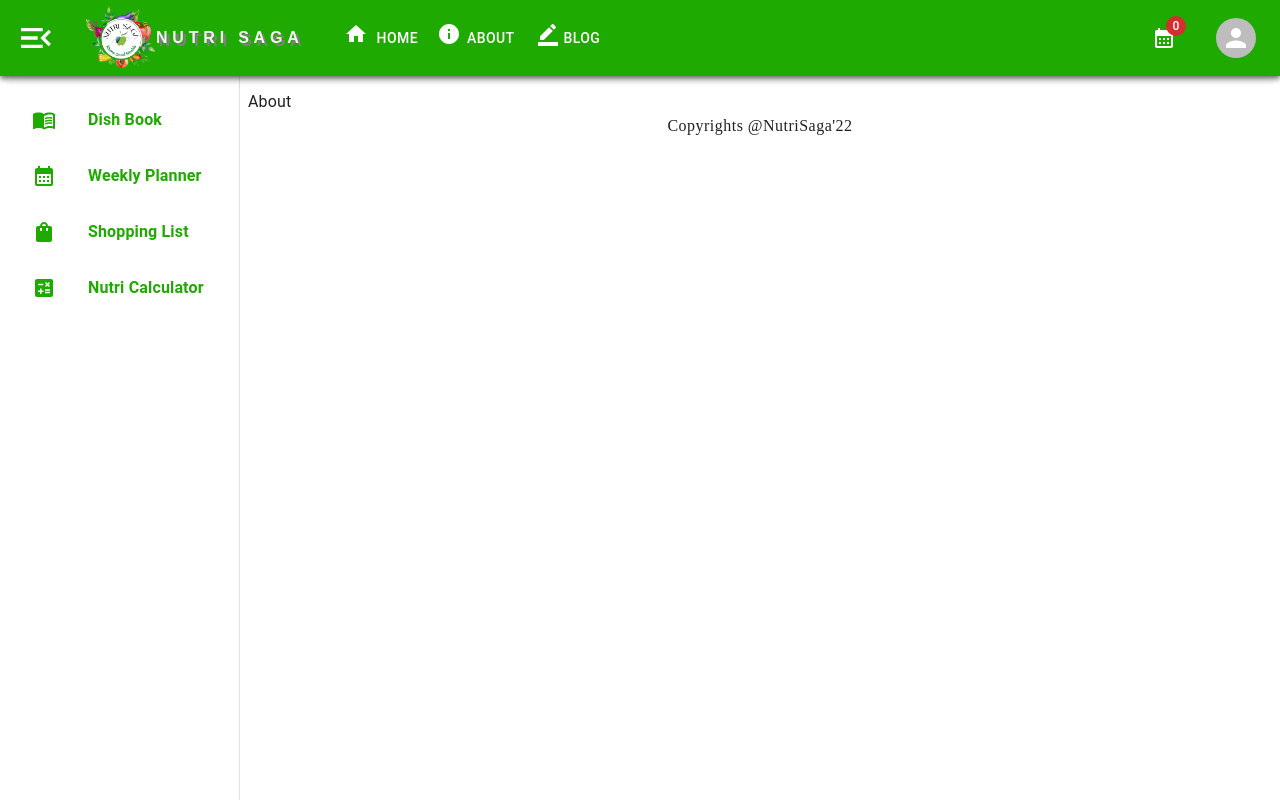
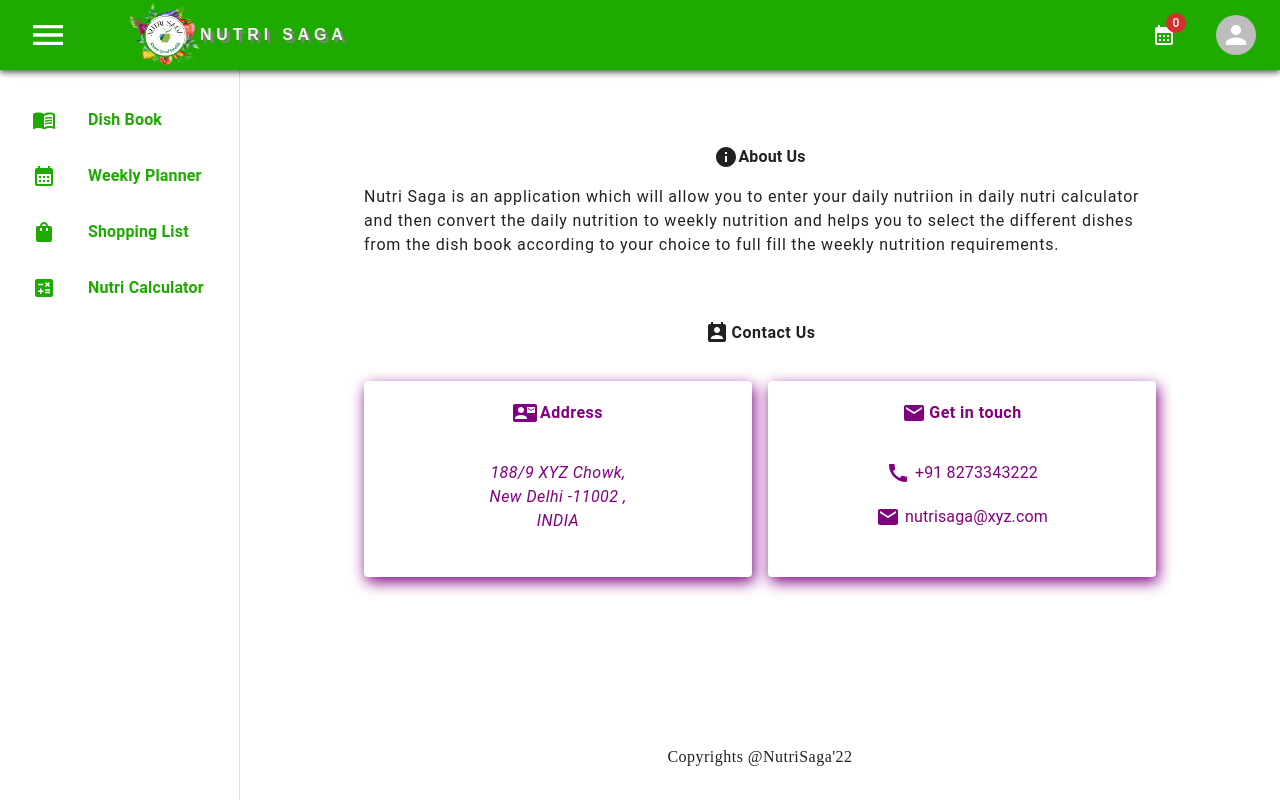
Before and after one commit to Nutri-saga/nutri-saga-web-app, a React (Create React App) app: page /about in a window 1280 px wide. Built offline with nearby package versions, Linux system fonts and the light colour scheme; what react-swipeable-views-utils would draw is missing.

Commit message:
v-1.0.0 release

```diff
--- a/src/App.js
+++ b/src/App.js
@@ -1,16 +1,24 @@
 import { Typography } from "@mui/material";
 import React from "react";
 import { BrowserRouter as Router } from "react-router-dom";
+
+import Box from "@mui/material/Box";
 
 import SideBar from "./Components/SideBar";
 import Approuter from "./utils/Approuter";
 
 function App() {
   return (
-
     <SideBar>
-      <Approuter />
-      <Typography sx={{letterSpacing:"0.03em", fontFamily:"Poppins"}} align="center">Copyrights @NutriSaga'22</Typography>
+      <Box sx={{minHeight:"75vh"}}>
+        <Approuter />
+      </Box>
+      <Typography
+          sx={{ letterSpacing: "0.03em", fontFamily: "Poppins", marginTop:"20px", fontWeight:"500" }}
+          align="center"
+        >
+          Copyrights @NutriSaga'22
+        </Typography>
     </SideBar>
   );
 }
--- a/src/Components/AboutCard.jsx
+++ b/src/Components/AboutCard.jsx
@@ -2,8 +2,10 @@ import React from "react";
 import { Card, CardContent, Typography } from "@mui/material";
 import InfoIcon from "@mui/icons-material/Info";
 import { Box, Container } from "@mui/system";
+import {useNavigate} from 'react-router-dom';
 
 function AboutCard() {
+  const navigate = useNavigate();
   return (
     <Box
       sx={{
@@ -20,7 +22,9 @@ function AboutCard() {
           width: "fit-content",
           margin: "auto",
           alignItems: "center",
+          cursor:"pointer"
         }}
+        onClick={()=>navigate('/about')}
       >
         <InfoIcon />
         <Typography align="center" sx={{ fontWeight: "600" }}>
--- /dev/null
+++ b/src/Components/Adress.jsx
@@ -0,0 +1,137 @@
+import React from "react";
+import BusinessIcon from "@mui/icons-material/Business";
+import { Card, CardContent, Box, Typography } from "@mui/material";
+import ContactMailIcon from "@mui/icons-material/ContactMail";
+import MailIcon from "@mui/icons-material/Mail";
+import PermContactCalendarIcon from "@mui/icons-material/PermContactCalendar";
+import CallIcon from "@mui/icons-material/Call";
+import AlternateEmailIcon from "@mui/icons-material/AlternateEmail";
+
+function Adress() {
+  return (
+    <Box sx={{ padding: "20px", paddingLeft: "100px", paddingRight: "100px" }}>
+      <Box
+        sx={{
+          display: "flex",
+          width: "fit-content",
+          margin: "auto",
+          alignItems: "center",
+          marginBottom: "20px",
+        }}
+      >
+        <PermContactCalendarIcon />
+        <Typography
+          sx={{ fontWeight: "700", letterSpacing: "0.03em", marginLeft: "3px" }}
+          align="center"
+        >
+          Contact Us
+        </Typography>
+      </Box>
+      <CardContent sx={{ display: "flex", justifyContent: "space-between" }}>
+        <Card
+          sx={{
+            width: "49%",
+            boxShadow: "purple 2px 5px 15px",
+            padding: "20px",
+          }}
+        >
+          <Box
+            sx={{
+              display: "flex",
+              width: "fit-content",
+              margin: "auto",
+              alignItems: "center",
+            }}
+          >
+            <ContactMailIcon sx={{ color: "purple" }} />
+            <Typography
+              sx={{
+                fontWeight: "700",
+                letterSpacing: "0.03em",
+                marginLeft: "3px",
+                color: "purple",
+              }}
+              align="center"
+            >
+              Address
+            </Typography>
+          </Box>
+          <CardContent>
+            <Typography
+              align="center"
+              sx={{
+                marginTop: "20px",
+                color: "purple",
+                letterSpacing: "0.03em",
+              }}
+            >
+              <address>
+                188/9 XYZ Chowk,
+                <br />
+                New Delhi -11002 ,<br />
+                INDIA
+              </address>
+            </Typography>
+          </CardContent>
+        </Card>
+        <Card
+          sx={{
+            width: "49%",
+            boxShadow: "purple 2px 5px 15px",
+            padding: "20px",
+          }}
+        >
+          <Box
+            sx={{
+              display: "flex",
+              width: "fit-content",
+              margin: "auto",
+              alignItems: "center",
+            }}
+          >
+            <MailIcon sx={{ color: "purple" }} />
+            <Typography
+              sx={{
+                fontWeight: "700",
+                letterSpacing: "0.03em",
+                marginLeft: "3px",
+                color: "purple",
+              }}
+              align="center"
+            >
+              Get in touch
+            </Typography>
+          </Box>
+          <CardContent>
+            <Box
+              sx={{
+                display: "flex",
+                color: "purple",
+                width: "fit-content",
+                margin: "auto",
+                marginTop: "20px",
+              }}
+            >
+              <CallIcon sx={{ marginRight: "5px" }} />
+              <Typography> +91 8273343222</Typography>
+            </Box>
+            <Box
+              sx={{
+                display: "flex",
+                color: "purple",
+                width: "fit-content",
+                margin: "auto",
+                marginTop: "20px",
+              }}
+            >
+              <MailIcon sx={{ marginRight: "5px" }} />
+              <Typography>nutrisaga@xyz.com</Typography>
+            </Box>
+          </CardContent>
+        </Card>
+      </CardContent>
+    </Box>
+  );
+}
+
+export default Adress;
--- a/src/Components/NavBar.jsx
+++ b/src/Components/NavBar.jsx
@@ -17,7 +17,7 @@ import HomeIcon from "@mui/icons-material/Home";
 import InfoIcon from "@mui/icons-material/Info";
 import BorderColorIcon from "@mui/icons-material/BorderColor";
 import CalendarMonthIcon from "@mui/icons-material/CalendarMonth";
-import MenuOpenIcon from '@mui/icons-material/MenuOpen';
+import MenuOpenIcon from "@mui/icons-material/MenuOpen";
 import { Badge } from "@mui/material";
 
 import { useNavigate, Link } from "react-router-dom";
@@ -27,10 +27,10 @@ import { AuthContext } from "../Context/AuthContext";
 
 import { purple } from "@mui/material/colors";
 
-const pages = ["Home", "About", "Blog"];
+const pages = [];
 const settings = ["Profile", "Account", "Dashboard", "Logout"];
 
-const NavBar = ({handleMenu}) => {
+const NavBar = ({ handleMenu }) => {
   const [anchorElNav, setAnchorElNav] = React.useState(null);
   const [anchorElUser, setAnchorElUser] = React.useState(null);
   const [open, setOpen] = React.useState(true);
@@ -67,18 +67,31 @@ const NavBar = ({handleMenu}) => {
     }
   };
 
-  const handleClick = ()=>{
-    setOpen(prev => !prev)
+  const handleClick = () => {
+    setOpen((prev) => !prev);
     handleMenu(open);
-  }
+  };
 
   return (
     <AppBar position="static">
       <Container maxWidth="xl" sx={{ background: "#1faa00" }}>
         <Toolbar disableGutters>
-          <div style={{display:"flex", alignItems:"center", marginLeft:"-8px"}}>
-            {!open && <MenuIcon sx={{cursor:"pointer", fontSize:"40px", marginRight:"30px"}} onClick={handleClick}/>}
-            {open && <MenuOpenIcon sx={{cursor:"pointer",  fontSize:"40px", marginRight:"30px"}} onClick={handleClick}/>}
+          <div
+            style={{
+              display: "flex",
+              alignItems: "center",
+              marginLeft: "-8px",
+            }}
+          >
+            <Button
+              sx={{ color: "white", marginRight: "50px" }}
+              onClick={handleClick}
+            >
+              <MenuIcon sx={{ fontSize: "40px" }} />
+            </Button>
+
+            <Link style={{textDecoration:"none"}} to="/">
+              <div style={{ display: "flex", alignItems: "center" }}>
                 <img src={logo} width="70" />
                 <Typography
                   variant="h6"
@@ -93,12 +106,13 @@ const NavBar = ({handleMenu}) => {
                     textTransform: "uppercase",
                     fontSize: "16px",
                     textShadow: "3px 3px gray",
-                color:"whitesmoke"
-
+                    color: "whitesmoke",
                   }}
                 >
                   Nutri Saga{" "}
                 </Typography>
+              </div>
+            </Link>
           </div>
 
           <Box sx={{ flexGrow: 1, display: { xs: "flex", md: "none" } }}>
@@ -165,7 +179,7 @@ const NavBar = ({handleMenu}) => {
                   color: "white",
                   display: "block",
                   display: "flex",
-                  fontWeight:"500"
+                  fontWeight: "500",
                 }}
               >
                 <span style={{ marginRight: "3px" }}>
--- a/src/Components/Stepper.jsx
+++ b/src/Components/Stepper.jsx
@@ -53,14 +53,14 @@ function SwipeableTextMobileStepper() {
   };
 
   return (
-    <Box sx={{ width:"100%", flexGrow: 1, marginTop:"-8vh" }}>
+    <Box sx={{ width:"100%", flexGrow: 1, marginTop:"-10vh" }}>
       <Paper
         square
         elevation={0}
         sx={{
           display: 'flex',
           alignItems: 'center',
-          height: 50,
+          height: 60,
           pl: 2,
           bgcolor: 'background.default',
         }}
@@ -79,7 +79,7 @@ function SwipeableTextMobileStepper() {
               <Box
                 component="img"
                 sx={{
-                  height: "70vh",
+                  height: "75vh",
                   display: 'block',
                   width:"auto",
                   overflow: 'hidden',
--- a/src/Pages/About.jsx
+++ b/src/Pages/About.jsx
@@ -1,12 +1,21 @@
-import React, {useEffect} from 'react'
+import { Box, Card, CardContent, Typography } from "@mui/material";
+import React, { useEffect } from "react";
+import AboutCard from "../Components/AboutCard";
+import Adress from "../Components/Adress";
+
 
 function About() {
-  useEffect(()=>{
-    document.title = "About"
-  },[])
+  useEffect(() => {
+    document.title = "About";
+  }, []);
   return (
-    <div>About</div>
-  )
+    <Box>
+      <AboutCard />
+      <Box>
+        <Adress/>
+      </Box>
+    </Box>
+  );
 }
 
-export default About
+export default About;
--- a/src/Pages/Planner.jsx
+++ b/src/Pages/Planner.jsx
@@ -5,12 +5,13 @@ import { Box, Card, Typography } from "@mui/material";
 
 import { DishContext } from "../Context/DishContext";
 import PlannerCard from "../Components/PlannerCard";
-import CloseIcon from '@mui/icons-material/Close';
+import CloseIcon from "@mui/icons-material/Close";
 
 import styled from "@emotion/styled";
 
 const DivContainer = styled("div")(() => ({
   height: "84vh",
+  width: "80%",
   overflowY: "scroll",
   "&::-webkit-scrollbar": {
     width: "0.4em",
@@ -27,7 +28,7 @@ const DivContainer = styled("div")(() => ({
 function Planner() {
   const { setDish, dishes } = useContext(DishContext);
   const [data, setData] = useState();
-  const [show, setShow] =useState(true);
+  const [show, setShow] = useState(true);
 
   useEffect(() => {
     document.title = `Weekly Planner (${dishes?.length})`;
@@ -55,6 +56,7 @@ function Planner() {
           flexWrap: "wrap",
           justifyContent: "space-between",
           flexDirection: "column",
+          width: "20%",
         }}
       >
         <PlannerCard title="Energy" value={energy} color="#ff9800" />
@@ -63,7 +65,7 @@ function Planner() {
         <PlannerCard title="Calories" value={calories} color="#2196f3" />
       </div>
       <DivContainer>
-        {data &&  show ? (
+        {data && show ? (
           <Card
             variant="outlined"
             sx={{
@@ -73,17 +75,37 @@ function Planner() {
               padding: "10px",
             }}
           >
-            <CloseIcon onClick={()=>setShow(prev=>!prev)} sx={{position:"absolute", color:"white", cursor:"pointer"}}/>
-            <Typography align="center" sx={{color:"white", marginBottom:"3px", letterSpacing:"0.05em",}}>Weekly Nurition Need</Typography>
-            <Typography sx={{color:"white"}}>{`Energy : ${data.Energy}g | Protein: ${data.Protein}g | Fats: ${data.Fats}g | Calories: ${data.Calories}g`}</Typography>
+            <div style={{width:"fit-content", marginLeft:"auto"}}>
+              <CloseIcon
+                onClick={() => setShow((prev) => !prev)}
+                sx={{ position: "relative", color: "white", cursor: "pointer" }}
+              />
+            </div>
+            <Typography
+              align="center"
+              sx={{
+                color: "white",
+                marginBottom: "3px",
+                letterSpacing: "0.05em",
+              }}
+            >
+              Weekly Nurition Need
+            </Typography>
+            <Typography
+              sx={{ color: "white" }}
+            >{`Energy : ${data.Energy}g | Protein: ${data.Protein}g | Fats: ${data.Fats}g | Calories: ${data.Calories}g`}</Typography>
           </Card>
-        ) : ""}
+        ) : (
+          ""
+        )}
         <Box
           sx={{
             display: "flex",
             flexWrap: "wrap",
-            justifyContent: "space-evenly",
-            width: "65vw",
+            justifyContent:"space-around",
+            width: "100%",
+            padding: "20px",
+            float:"left"
           }}
         >
           {dishes?.map((val, indx) => (
```
Lines whose indentation alone changed are shown as unchanged.
